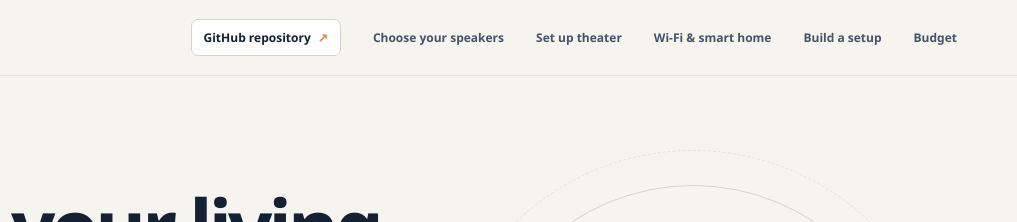
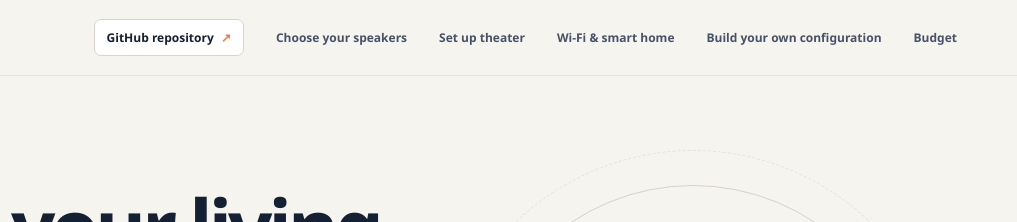
Before and after one commit to cloudshare360/Alexa-Home-Theater-on-Your-Fire-TV, a plain HTML site: page index.html in a window 1280 px wide. Shown: the top 222 px of the page, 263-1280 px from the left. Drawn offline with Linux system fonts and the light colour scheme.

Commit message:
Clarify configuration planner menu link
Co-authored-by: Copilot <223556219+Copilot@users.noreply.github.com>

```diff
--- a/index.html
+++ b/index.html
@@ -23,7 +23,7 @@
         <a href="#choose">Choose your speakers</a>
         <a href="#setup">Set up theater</a>
         <a href="#wifi">Wi-Fi & smart home</a>
-        <a href="#planner">Build a setup</a>
+        <a href="#planner">Build your own configuration</a>
         <a href="#budget">Budget</a>
       </nav>
     </header>
```
